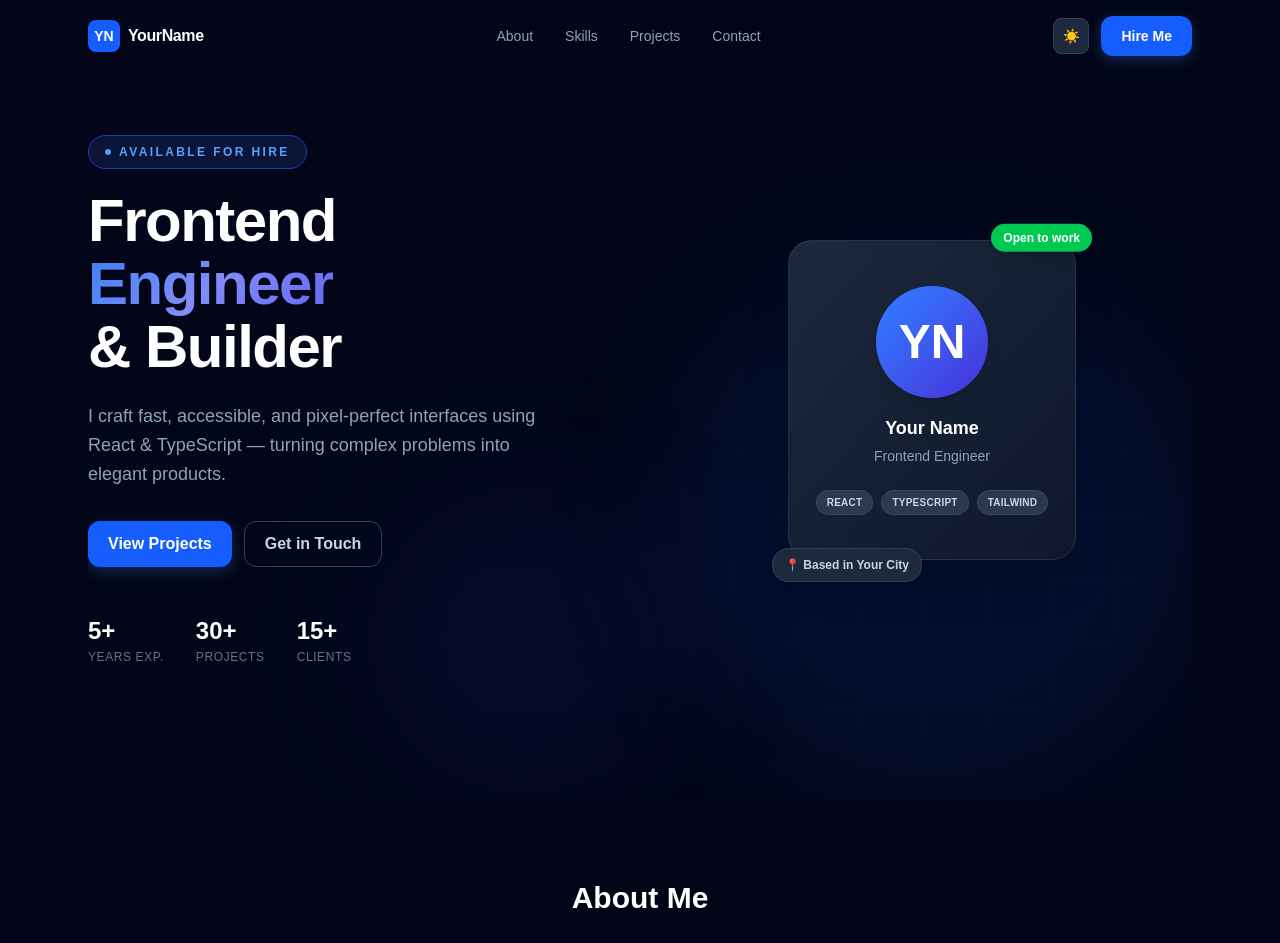
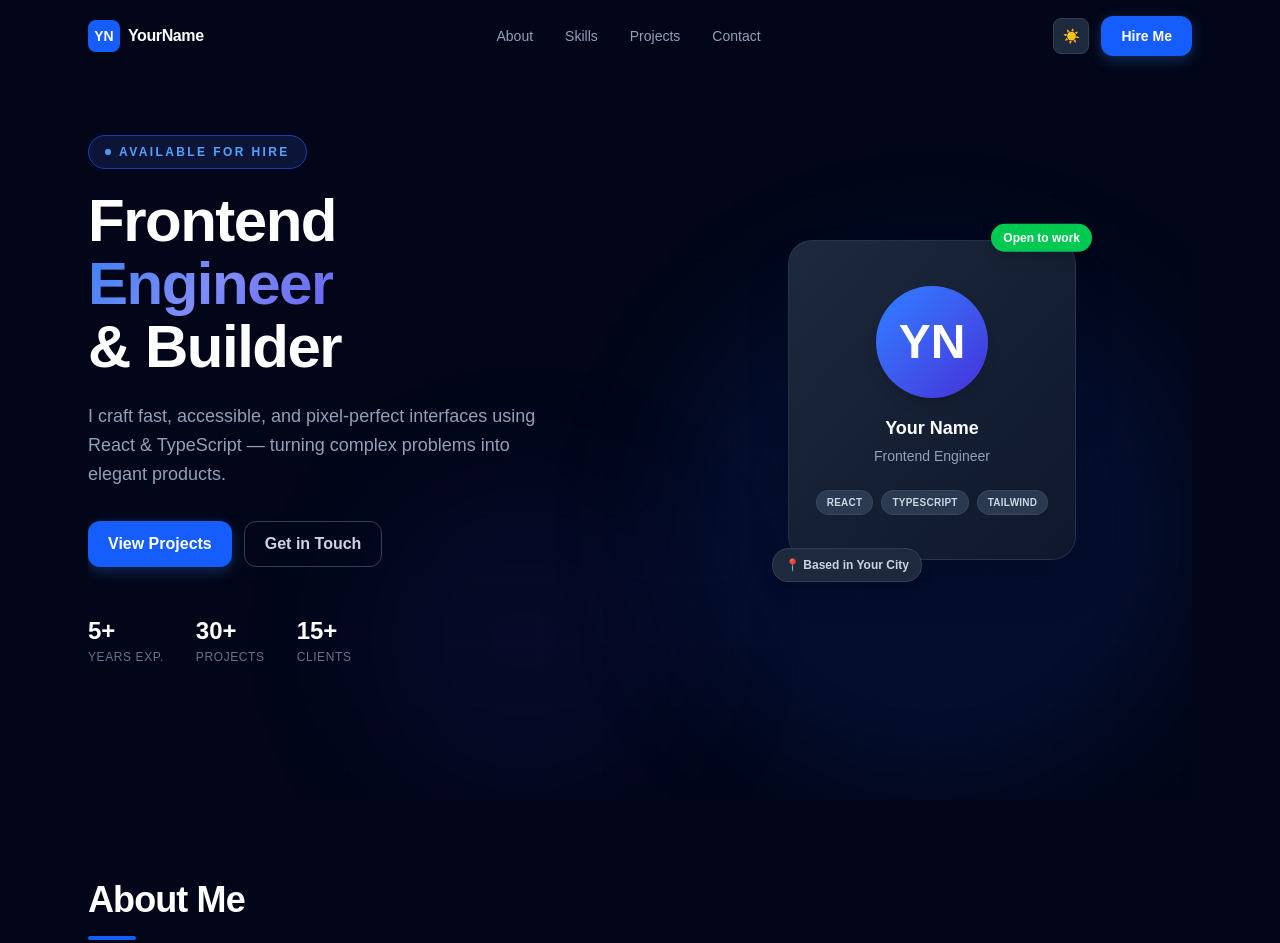
Before and after one commit to md-sazzadul/portfolio, a React (Vite) app: page / in a window 1280 px wide. Shown: the top 943 px of the page. Built offline with nearby package versions, Linux system fonts and the light colour scheme.

Commit message:
feat: enhance section title with label and accent styling

```diff
--- a/src/components/SectionTitle.tsx
+++ b/src/components/SectionTitle.tsx
@@ -1,9 +1,22 @@
 type Props = {
   title: string;
+  label?: string;
 };
 
-const SectionTitle = ({ title }: Props) => {
-  return <h2 className="text-3xl font-bold mb-8 text-center">{title}</h2>;
+const SectionTitle = ({ title, label }: Props) => {
+  return (
+    <div>
+      {label && (
+        <p className="text-xs font-bold uppercase tracking-[0.25em] text-blue-400 mb-3">
+          {label}
+        </p>
+      )}
+      <h2 className="text-3xl md:text-4xl font-black text-white tracking-tight">
+        {title}
+      </h2>
+      <div className="mt-4 w-12 h-1 bg-blue-600 rounded-full" />
+    </div>
+  );
 };
 
 export default SectionTitle;
```
